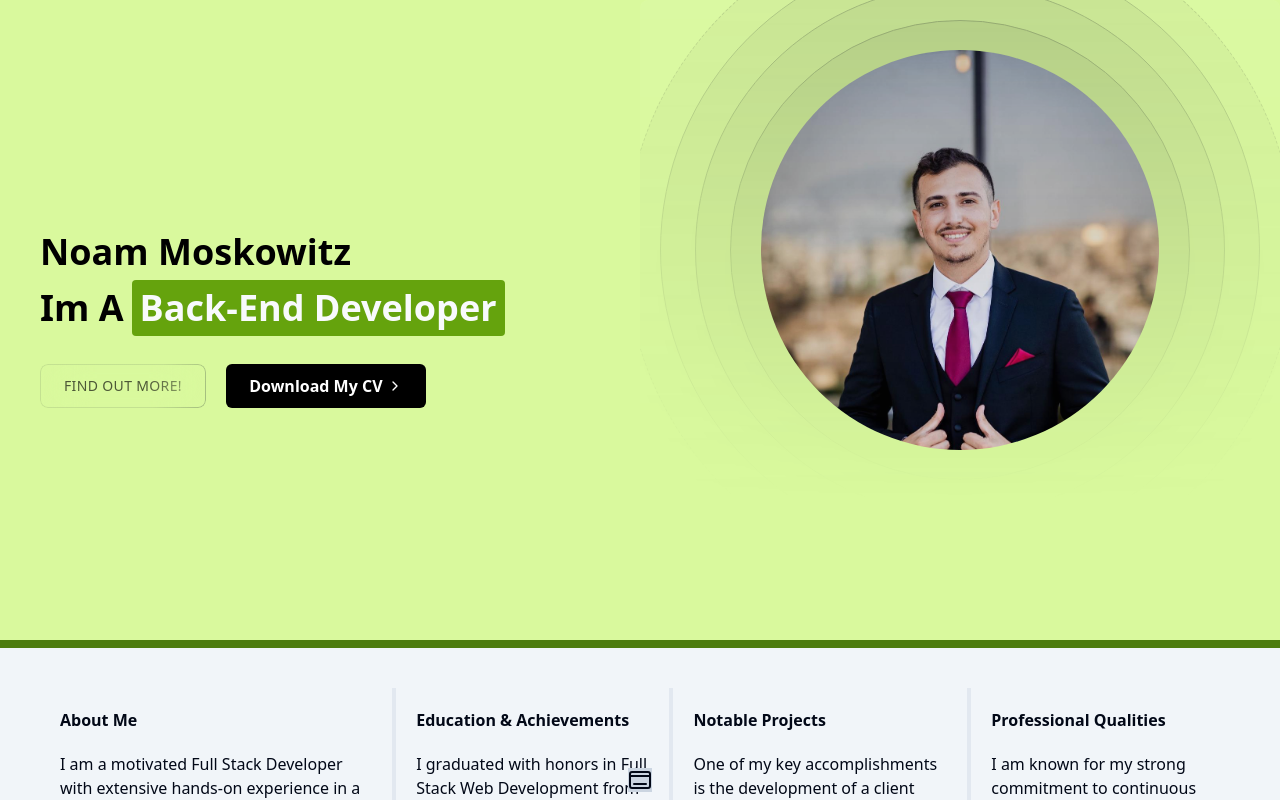
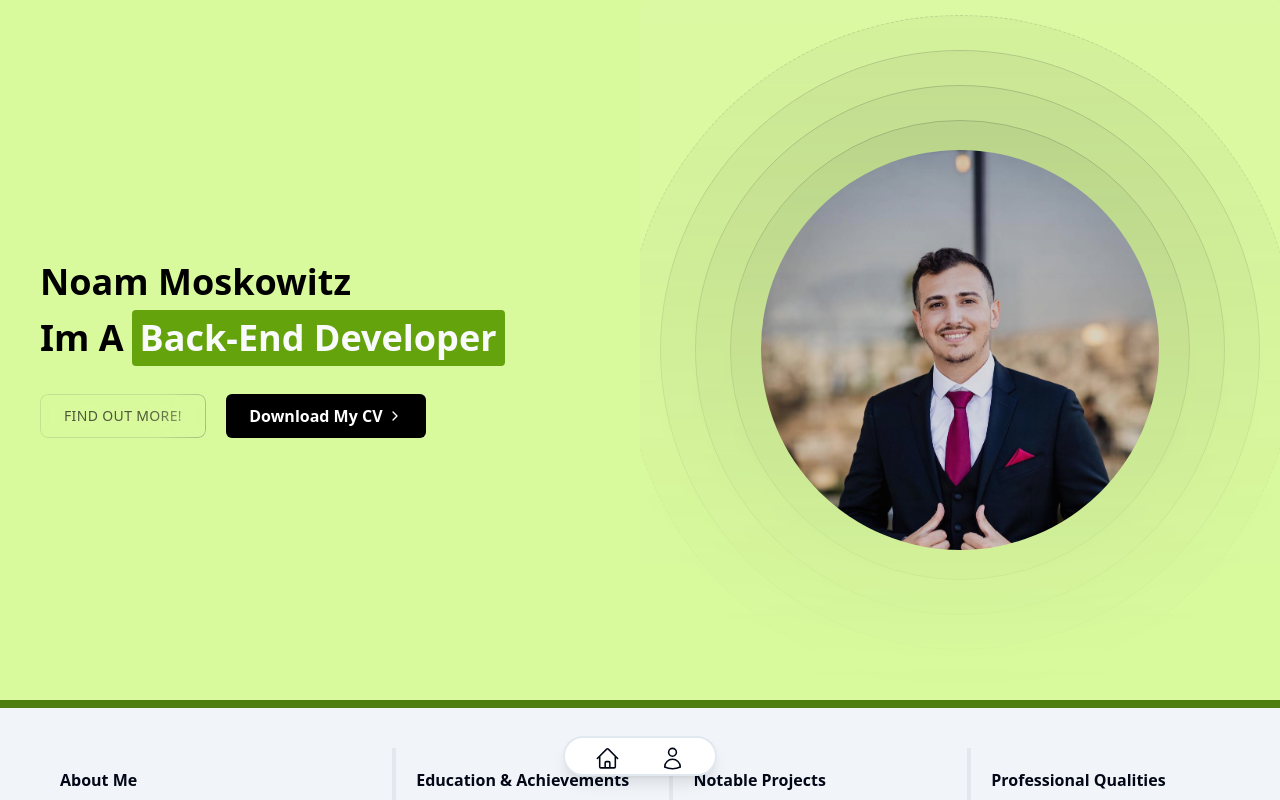
Before and after one commit to Noam-Moskowitz/Noam-Moskowitz-Portfolio, a React (Vite) app: page / in a window 1280 px wide. Shown: the top 800 px of the page. Built offline with nearby package versions, Linux system fonts and the light colour scheme.

Commit message:
added nav bar

```diff
--- a/package.json
+++ b/package.json
@@ -17,6 +17,7 @@
     "lucide-react": "^0.441.0",
     "react": "^18.3.1",
     "react-dom": "^18.3.1",
+    "react-icons": "^5.3.0",
     "tailwind-merge": "^2.5.2",
     "tailwindcss-animate": "^1.0.7"
   },
--- a/src/App.css
+++ b/src/App.css
@@ -1,3 +1,21 @@
 * {
   scroll-behavior: smooth;
 }
+
+.expanding-nav-bar {
+  height: 40px;
+  transition: height 0.3s ease;
+}
+
+.expanding-nav-bar:hover {
+  height: 60px;
+}
+
+.hidden-heading {
+  opacity: 0;
+  transition: opacity 0.3s ease;
+}
+
+.hover-link:hover .hidden-heading {
+  opacity: 1; /* Show h2 when anchor is hovered */
+}
--- a/src/components/hero/HeroImage.tsx
+++ b/src/components/hero/HeroImage.tsx
@@ -3,7 +3,7 @@ import Ripple from "@/components/magicui/ripple";
 
 const HeroImage = () => {
   return (
-    <div className="relative flex h-[300px] md:h-[500px] md:w-[50%] flex-col items-center justify-center overflow-hidden rounded-lg   ">
+    <div className="relative flex h-[300px] md:h-[500px] lg:h-[700px] md:w-[50%] flex-col items-center justify-center overflow-hidden rounded-lg   ">
       <img
         className="rounded-full h-[200px] md:h-[400px]"
         src="../src/images/heroImage.jpeg"
--- a/src/components/hero/HeroWrapper.tsx
+++ b/src/components/hero/HeroWrapper.tsx
@@ -4,7 +4,7 @@ import HeroImage from "./HeroImage";
 
 const HeroWrapper = () => {
   return (
-    <div className="size-full flex flex-col-reverse md:flex-row justify-between bg-lime-200">
+    <div className="size-full flex flex-col-reverse md:flex-row items-center justify-between bg-lime-200">
       <Heading />
       <HeroImage />
     </div>
--- a/src/components/nav/NavBar.tsx
+++ b/src/components/nav/NavBar.tsx
@@ -1,12 +1,14 @@
-import { Dock, DockIcon } from "lucide-react";
 import React from "react";
+import NavIcon from "./NavIcon";
+import { HiOutlineHome, HiOutlineUser } from "react-icons/hi2";
 
 const NavBar = () => {
   return (
-    <div className="fixed bottom-2 flex justify-center w-full">
-      <Dock direction="middle" className="bg-slate-300">
-        <a href="#">home</a>
-      </Dock>
+    <div className="fixed bottom-6 flex justify-center w-full">
+      <div className="bg-background flex items-start expanding-nav-bar overflow-hidden   gap-5 border-2 rounded-full shadow-lg p-2 px-5">
+        <NavIcon icon={<HiOutlineHome size={25} />} title="Home" link="#" />
+        <NavIcon icon={<HiOutlineUser size={25} />} title="About" link="#about" />
+      </div>
     </div>
   );
 };
--- /dev/null
+++ b/src/components/nav/NavIcon.tsx
@@ -0,0 +1,14 @@
+import React from "react";
+
+const NavIcon = ({ icon, link, title }) => {
+  return (
+    <div className="hover:bg-secondary rounded-full transition-all hover-link">
+      <a href={link} className="flex flex-col items-center border-r-2 last:border-none">
+        {icon}
+        <h2 className="hidden-heading">{title}</h2>
+      </a>
+    </div>
+  );
+};
+
+export default NavIcon;
--- a/tailwind.config.js
+++ b/tailwind.config.js
@@ -17,6 +17,9 @@ module.exports = {
       },
     },
     extend: {
+      transitionProperty: {
+        height: "height",
+      },
       colors: {
         border: "hsl(var(--border))",
         input: "hsl(var(--input))",
```
Also changed, not shown: 1 other file (tests, documents, lock files or other folders).
